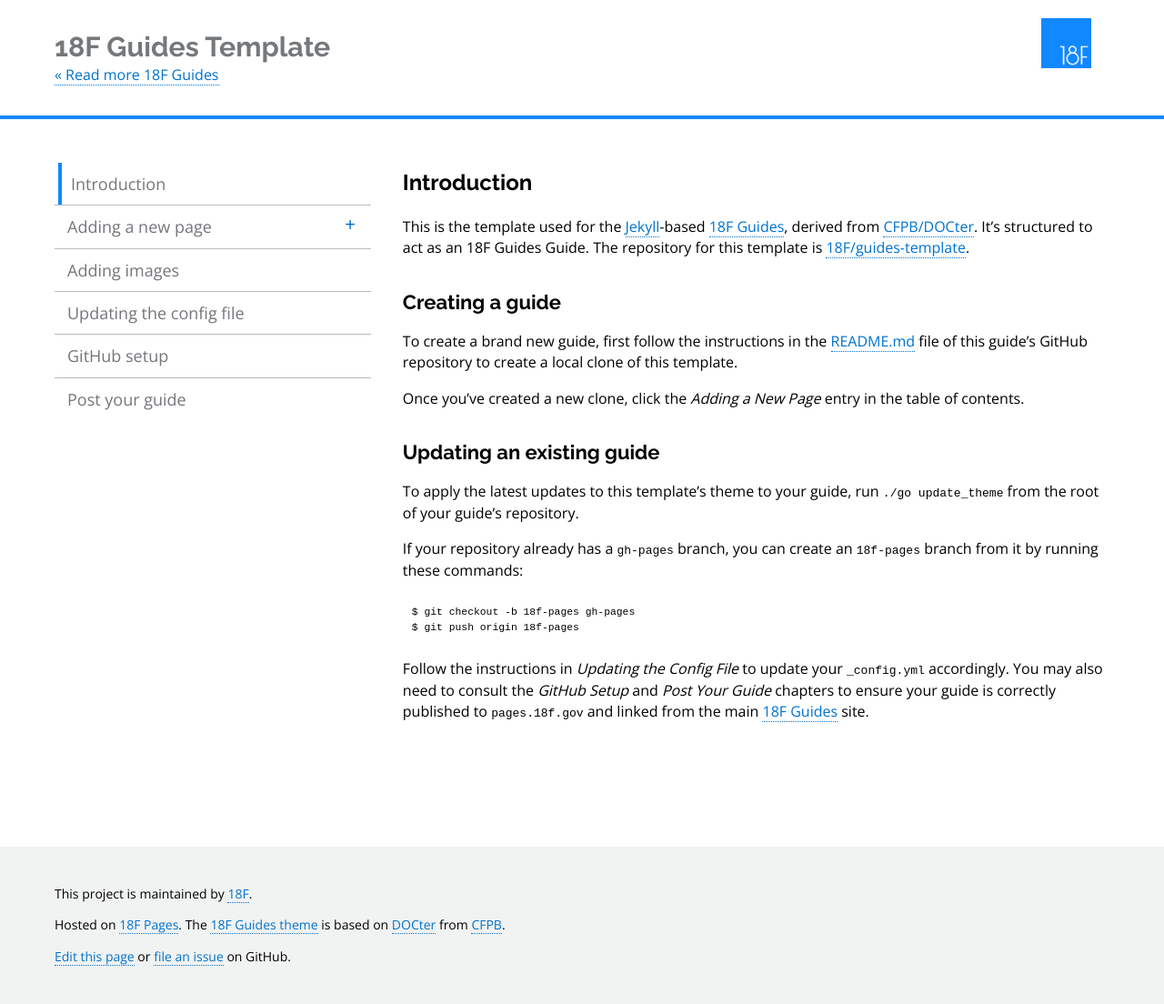
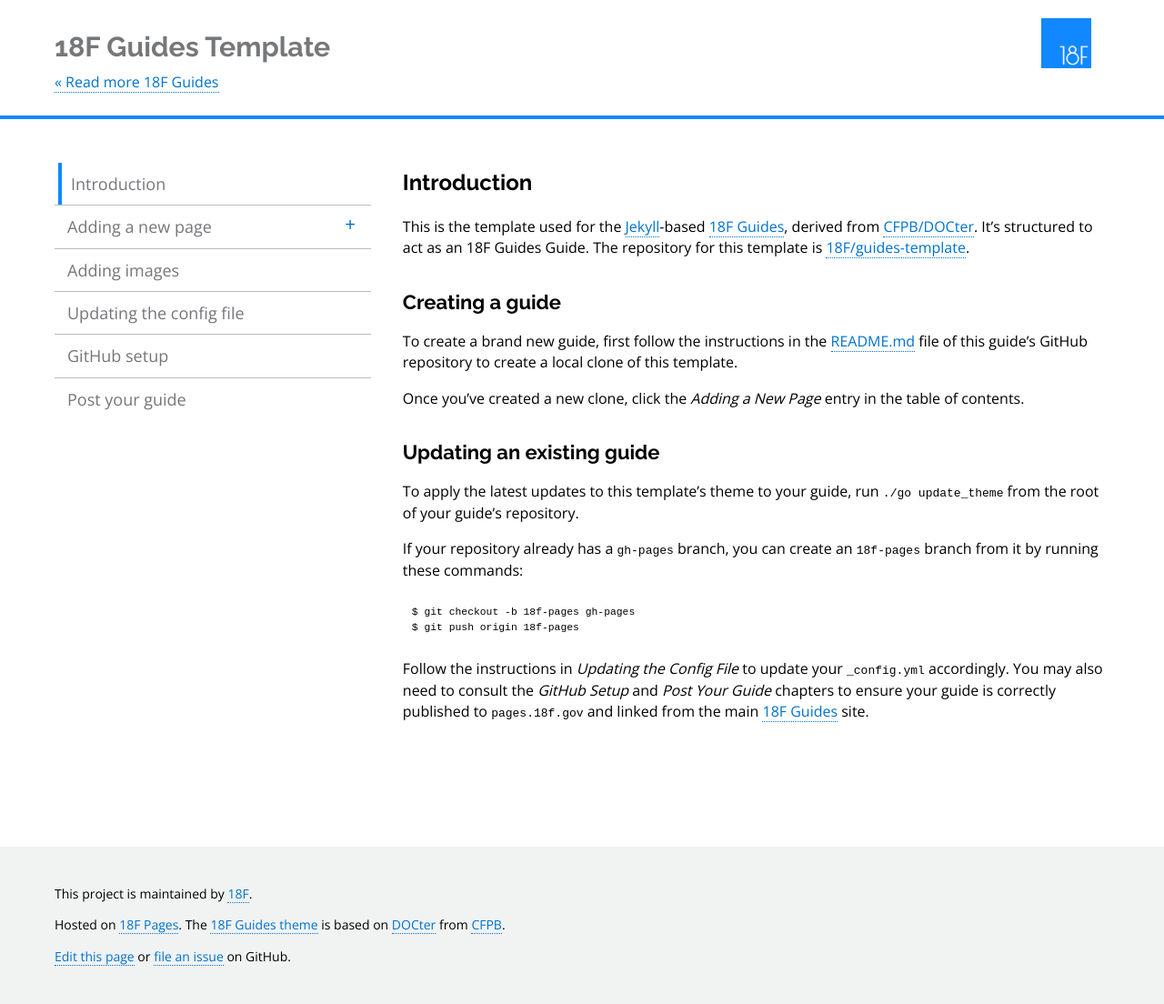
Before and after one commit to Macy-FK/federaliste, a Jekyll site: the page built from index.md, in a window 1280 px wide. Shown: the whole page at 91% size. Built offline with Jekyll 4.4.1, drawn with Linux system fonts in a browser that asks for light colours; nearby versions of some CDN libraries; Markdown is read by kramdown in place of the engine named in the settings.

Commit message:
Tweak link padding

```diff
--- a/assets/css/custom.css
+++ b/assets/css/custom.css
@@ -42,4 +42,9 @@ li.active > a{
 
 div.to-guides {
 	display: block;
+  padding-top: .5em;
 }
+
+header {
+  padding-bottom: 1.5em;
+}
```
